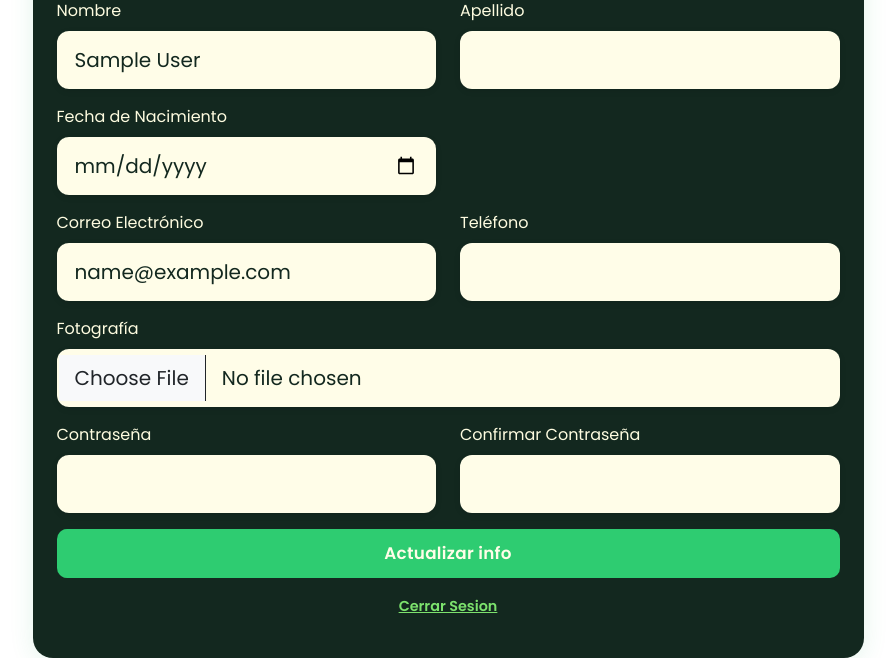
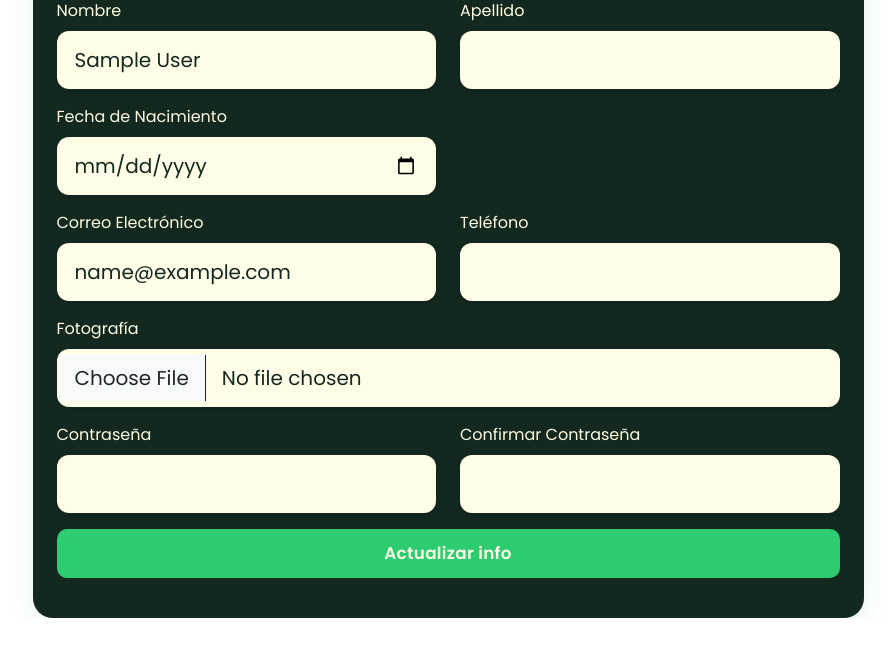
Before and after one commit to OsvaldoZunniga/projects_web1, a PHP site: page /pages/profile_settings.php in a window 1280 px wide. Shown: the part 367-1025 px from the top of the page, without its empty margins (192-1088 px from the left). After the commit the page ends 985 px from the top, so only its background shows below. Run offline with PHP 8.4, Linux system fonts and the light colour scheme; the visitor is signed in with stand-in values (Sample User, id 1).

Commit message:
Eliminacion de logout en forms

```diff
--- a/pages/profile_settings.php
+++ b/pages/profile_settings.php
@@ -130,9 +130,6 @@ require_once '../database/connection.php';
                                 <button type="submit" class="btn btn-outline-light btn-lg">Actualizar info</button>
                             </div>
                             </form>
-                            <p class="text-center mt-3">
-                                <a href="../index.php" class="text-white-50 fw-bold">Cerrar Sesion</a>
-                            </p>
                         </div>
 
                     </div>
--- a/templates/dashB_Admin.php
+++ b/templates/dashB_Admin.php
@@ -98,9 +98,6 @@ $usuarios = obtenerUsuariosActivos($conn);
               </div>
 
             </form>
-            <p class="text-center mt-3">
-                <a href="../index.php" class="text-white-50 fw-bold">Cerrar Sesion</a>
-            </p>
 
           </div>
         </div>
```
